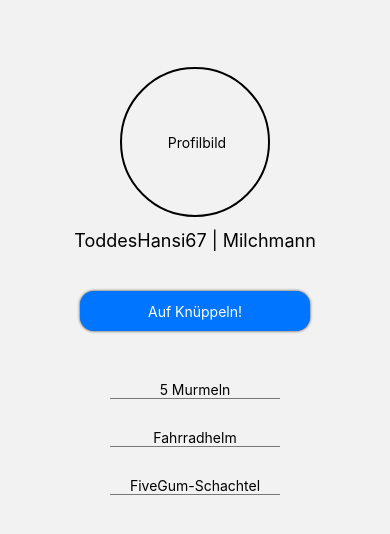
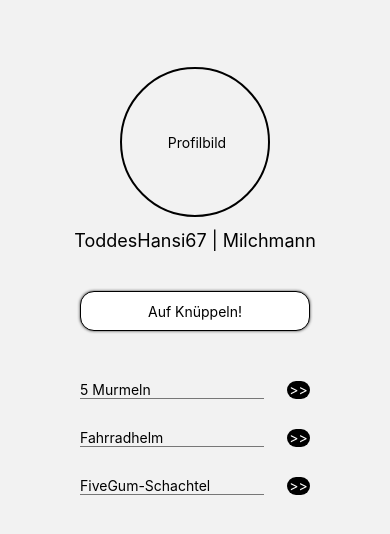
Before and after one commit to JacobGsell/superschlag, a React Native app: screen /Dashboard in a window 390 px wide. Shown: the top 534 px of the page. Built offline with nearby package versions, Linux system fonts and the light colour scheme.

Commit message:
worked on dashboard, created file for inventoryItemScreen

```diff
--- a/src/navigation/index.tsx
+++ b/src/navigation/index.tsx
@@ -3,6 +3,7 @@ import { NavigationContainer } from '@react-navigation/native'
 import { createNativeStackNavigator } from '@react-navigation/native-stack'
 import DashboardScreen from '../screens/DashboardScreen'
 import LoginScreen from '../screens/LoginScreen'
+import InventoryItemScreen from '../screens/InventoryItemscreen'
 
 const Stack = createNativeStackNavigator()
 function Navigation() {
@@ -10,6 +11,7 @@ function Navigation() {
         <NavigationContainer>
             <Stack.Navigator screenOptions={{ headerShown: false }}>
                 <Stack.Screen name='Dashboard' component={DashboardScreen} />
+                <Stack.Screen name='InventoryItem' component={InventoryItemScreen} />
                 <Stack.Screen name="Home" component={LoginScreen} />
             </Stack.Navigator>
         </NavigationContainer>
--- a/src/screens/DashboardScreen.js
+++ b/src/screens/DashboardScreen.js
@@ -23,16 +23,26 @@ const DATA = [
     }
 ];
 
-const InventorySlotListItem = ({ title }) => {
+const InventorySlotListItem = ({ item }) => {
+    const navigation = useNavigation();
+
     return (
+
         <View style={styles.listItem}>
-            <Text style={styles.listText}>{title}</Text>
+            <Text style={styles.listText}>{item.name} </Text>
+            <Text onPress={() => {navigation.navigate('InventoryItem', {
+                name: item.name,
+                itemType: item.itemType
+            }),
+            console.log(item.itemType)
+        }}
+            style={styles.listIcon}>{'>>'}</Text>
         </View>
     )
 }
 
 const renderItem = ({ item }) => (
-    <InventorySlotListItem title={item.name} />
+    <InventorySlotListItem item={item} />
 );
 
 
@@ -62,7 +72,7 @@ const DashboardScreen = () => {
                 <FlatList
                     data={AvatarMock.gear}
                     renderItem={renderItem}
-                    keyExtractor={item => item.id}
+                    keyExtractor={item => item.itemType}
                 />
             </View>
         </View>
@@ -89,19 +99,21 @@ const styles = StyleSheet.create({
         height: 40,
         borderRadius: 14,
         shadowColor: '#333',
+        borderWidth: 1,
+        borderColor: '#000',
         shadowRadius: 3,
-        backgroundColor: '#0075ff',
+        backgroundColor: '#fff',
         elevation: 1,
         marginLeft: 'auto',
         marginRight: 'auto',
         justifyContent: 'center'
     },
     fightText: {
-        color: '#fff',
+        color: '#000',
         textAlign: 'center'
     },
     listContainer: {
-        width: 170,
+        width: 230,
         marginTop: 20,
         marginLeft: 'auto',
         marginRight: 'auto',
@@ -109,11 +121,21 @@ const styles = StyleSheet.create({
     },
     listItem: {
         marginTop: 30,
-        borderBottomWidth: 1,
-        borderBottomColor: '#777'
+        flexDirection: 'row',
+        justifyContent: 'space-between',
     },
     listText: {
-        textAlign: 'center'
+        width: '80%',
+        borderBottomWidth: 1,
+        borderBottomColor: '#777',
+    },
+    listIcon: {
+        width: '10%',
+        height: '100%',
+        textAlign: 'center',
+        borderRadius: 10,
+        backgroundColor: '#000',
+        color: '#fff',
     },
     userName: {
         marginTop: 13,
--- /dev/null
+++ b/src/screens/InventoryItemscreen.js
@@ -0,0 +1,21 @@
+import { useNavigation } from '@react-navigation/native';
+import React from 'react';
+import { StyleSheet, View, Text, FlatList } from 'react-native';
+import CustomButton from '../components/CustomButton';
+import axios from 'axios';
+import { UserMock as UserMock } from '../mock/User'
+import { AvatarMock } from '../mock/Avatar';
+import { JobMock } from '../mock/Job';
+import User from '../models/User';
+
+const InventoryItemScreen = ({ route }) => {
+    const { itemType, name } = route.params;
+    return (
+        <View style={{flex: 1, justifyContent: 'center' }}>
+            <Text style={{ textAlign: 'center' }}>Item Type: {JSON.stringify(itemType)}</Text>
+            <Text style={{ textAlign: 'center' }}>Name: {JSON.stringify(name)}</Text>
+        </View>
+    )
+}
+
+export default InventoryItemScreen;
```
